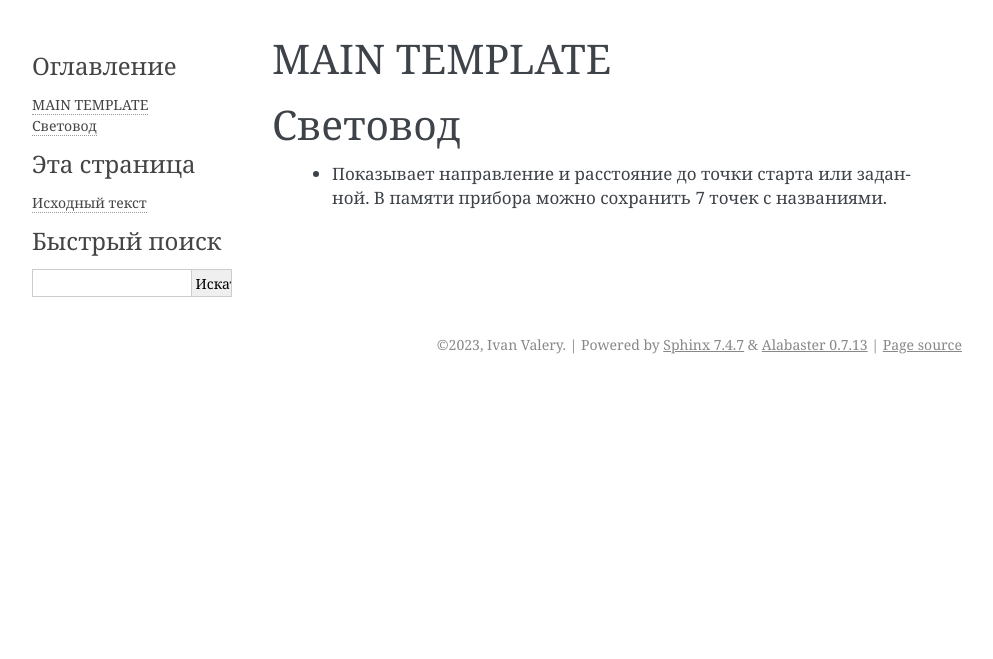
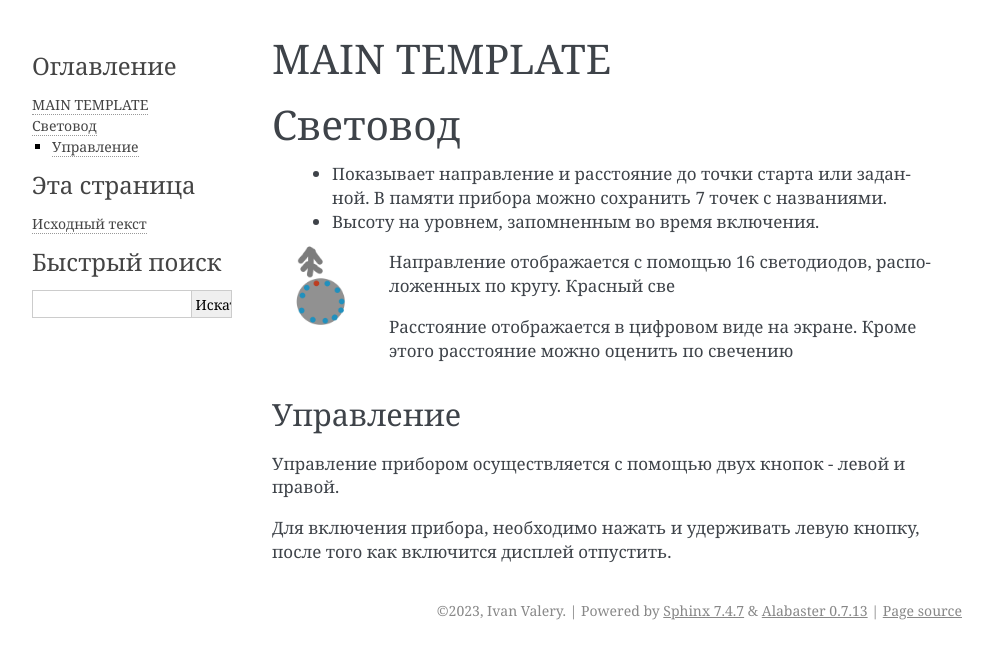
Before and after one commit to FXYFXZ/GeoRingDoc, a Sphinx documentation site: the page built from source/index.rst, in a window 1280 px wide. Shown: the top 659 px of the page, without its empty margins (148-1141 px from the left). Built offline with Sphinx 7.4.7, drawn with Linux system fonts in a browser that asks for light colours; some of the changed lines change nothing that is shown.

Commit message:
Подключили рисунок

```diff
--- a/source/index.rst
+++ b/source/index.rst
@@ -12,23 +12,23 @@ MAIN TEMPLATE
  - Показывает направление и расстояние до точки
    старта или заданной. В памяти прибора можно сохранить 7 точек с названиями.
 
-..  - Высоту на уровнем, запомненным во время включения.
+ - Высоту на уровнем, запомненным во время включения.
 
-.. .. image:: _static/t1.png
-..    :height: 200 px
-..    :width:  200 px
-..    :scale: 50 %
-..    :alt: alternate text
-..    :align: left
+.. image:: _static/t1.png
+   :height: 200 px
+   :width:  200 px
+   :scale: 50 %
+   :alt: alternate text
+   :align: left
 
-.. Направление отображается с помощью 16 светодиодов, расположенных по кругу.
-.. Красный све
+Направление отображается с помощью 16 светодиодов, расположенных по кругу.
+Красный све
 
-.. Расстояние отображается в цифровом виде на экране.
-.. Кроме этого расстояние можно оценить по свечению
+Расстояние отображается в цифровом виде на экране.
+Кроме этого расстояние можно оценить по свечению
 
-.. Управление
-.. ----------
-.. Управление прибором осуществляется с помощью двух кнопок - левой и правой.
+Управление
+----------
+Управление прибором осуществляется с помощью двух кнопок - левой и правой.
 
-.. Для включения прибора, необходимо нажать и удерживать левую кнопку, после того как включится дисплей отпустить.
+Для включения прибора, необходимо нажать и удерживать левую кнопку, после того как включится дисплей отпустить.
```
